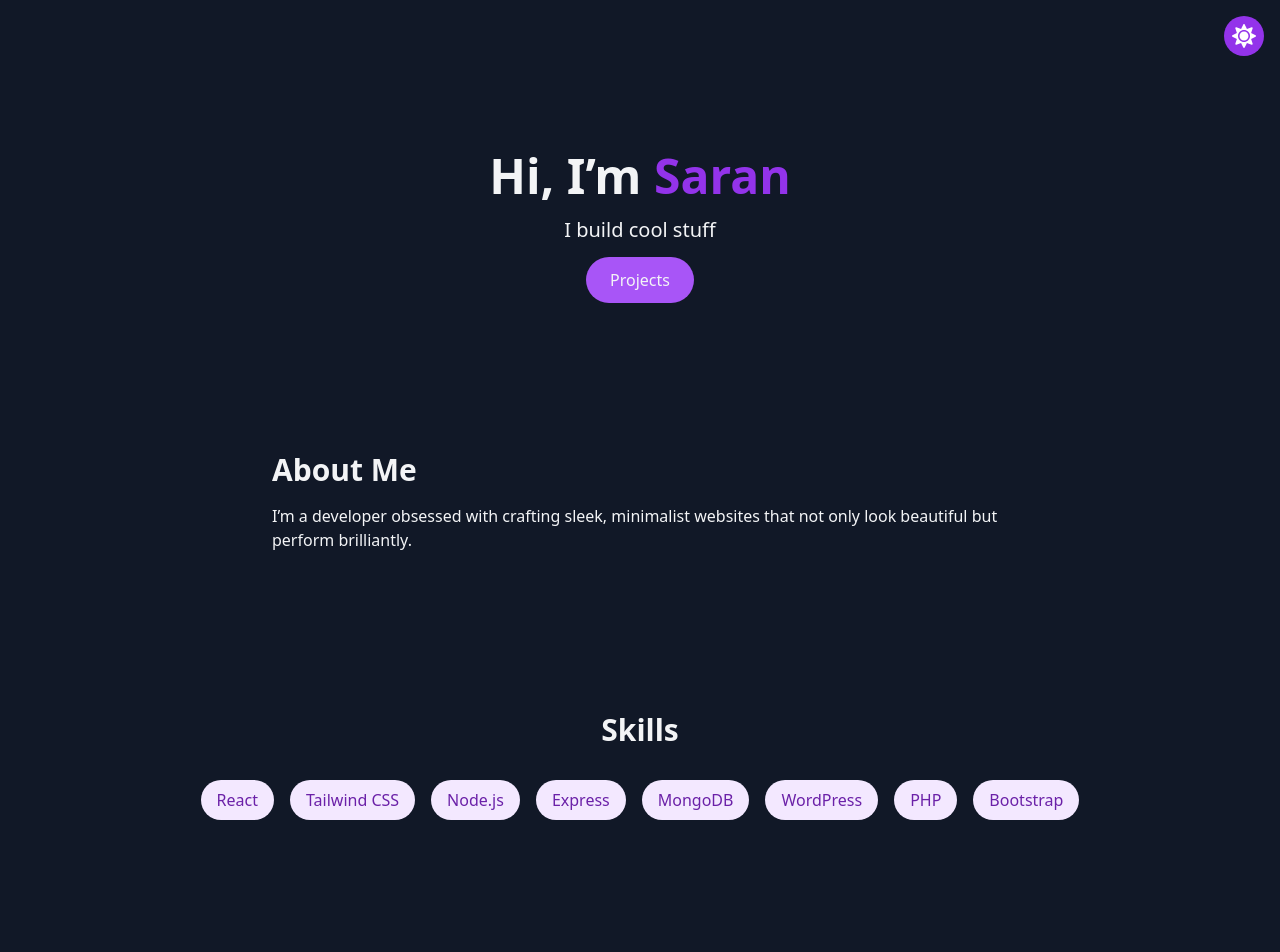
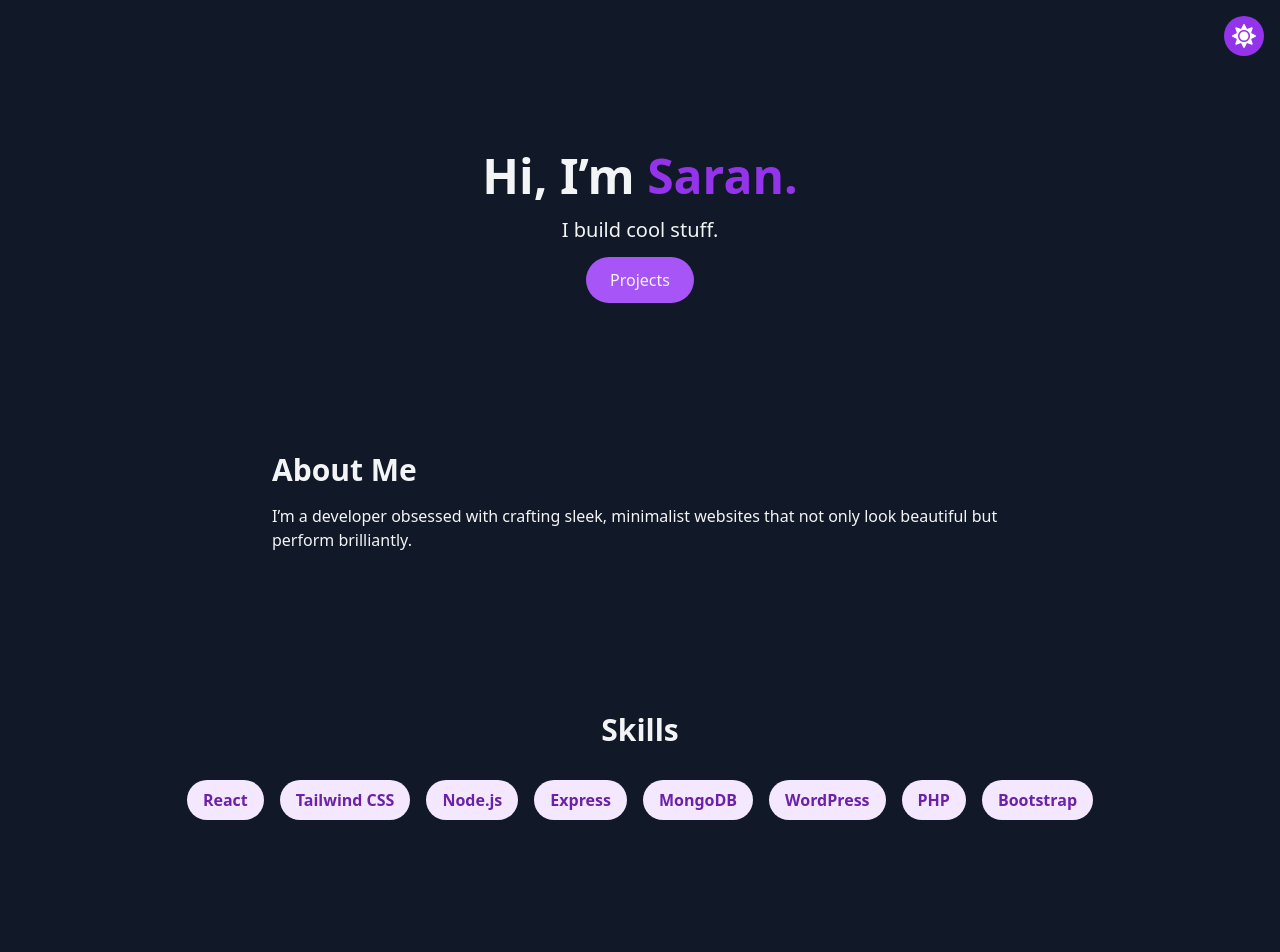
Before and after one commit to raiden597/my-portfolio, a React (Create React App) app: page / in a window 1280 px wide. Shown: the top 952 px of the page. Built offline with nearby package versions, Linux system fonts and the light colour scheme.

Commit message:
UI changes- a lot.

```diff
--- a/src/App.js
+++ b/src/App.js
@@ -49,12 +49,12 @@ function App() {
         transition={{ duration: 0.6 }}
       >
         <h1 className="text-5xl font-bold mb-4">
-          Hi, I’m <span className="text-purple-400 dark:text-purple-600">Saran</span>
+          Hi, I’m <span className="text-purple-400 dark:text-purple-600">Saran.</span>
         </h1>
-        <p className="text-xl mb-6">I build cool stuff</p>
+        <p className="text-xl mb-6">I build cool stuff.</p>
         <a
           href="#projects"
-          className="bg-purple-500 px-6 py-3 rounded-full hover:bg-purple-600 transition button"
+          className="bg-purple-500 font-medium px-6 py-3 rounded-full hover:bg-purple-600 transition button"
         >
           Projects
         </a>
@@ -68,7 +68,7 @@ function App() {
         transition={{ duration: 0.6 }}
       >
         <h2 className="text-3xl font-bold mb-4">About Me</h2>
-        <p>
+        <p className='font-normal'>
         I’m a developer obsessed with crafting sleek, minimalist websites that not only look beautiful but perform brilliantly.
         </p>
       </motion.section>
@@ -85,7 +85,7 @@ function App() {
           {['React', 'Tailwind CSS', 'Node.js', 'Express', 'MongoDB','WordPress','PHP','Bootstrap'].map((skill) => (
             <span
               key={skill}
-              className="bg-purple-100 text-purple-800 px-4 py-2 rounded-full"
+              className="bg-purple-100 text-purple-800 px-4 py-2 rounded-full font-semibold"
             >
               {skill}
             </span>
@@ -114,7 +114,7 @@ function App() {
           />
           <ProjectCard
             title="Project 3"
-            description="Description to be added"
+            description="Description to be added."
             link="https://www.ign.com"
           />
         </div>
```
